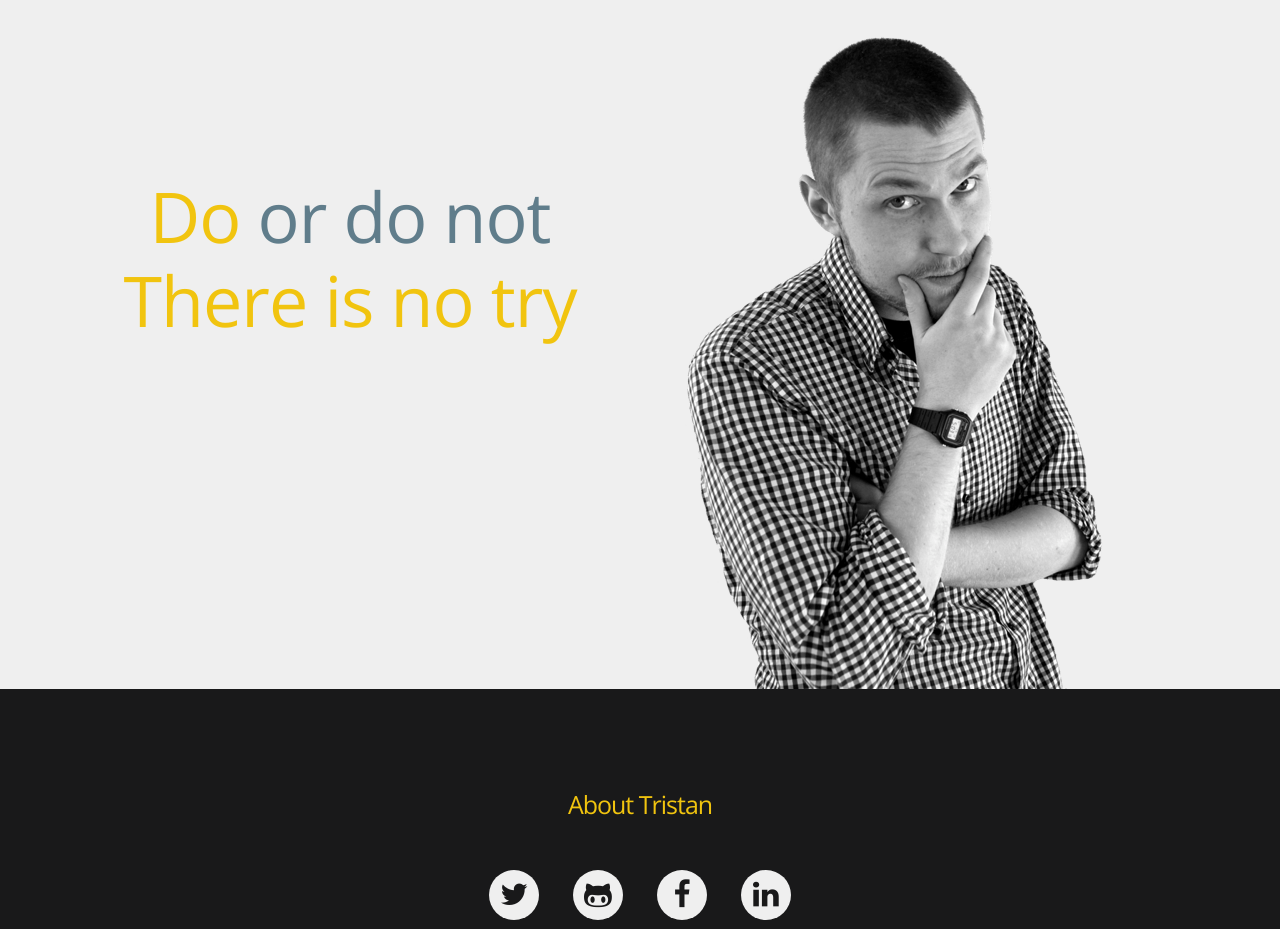
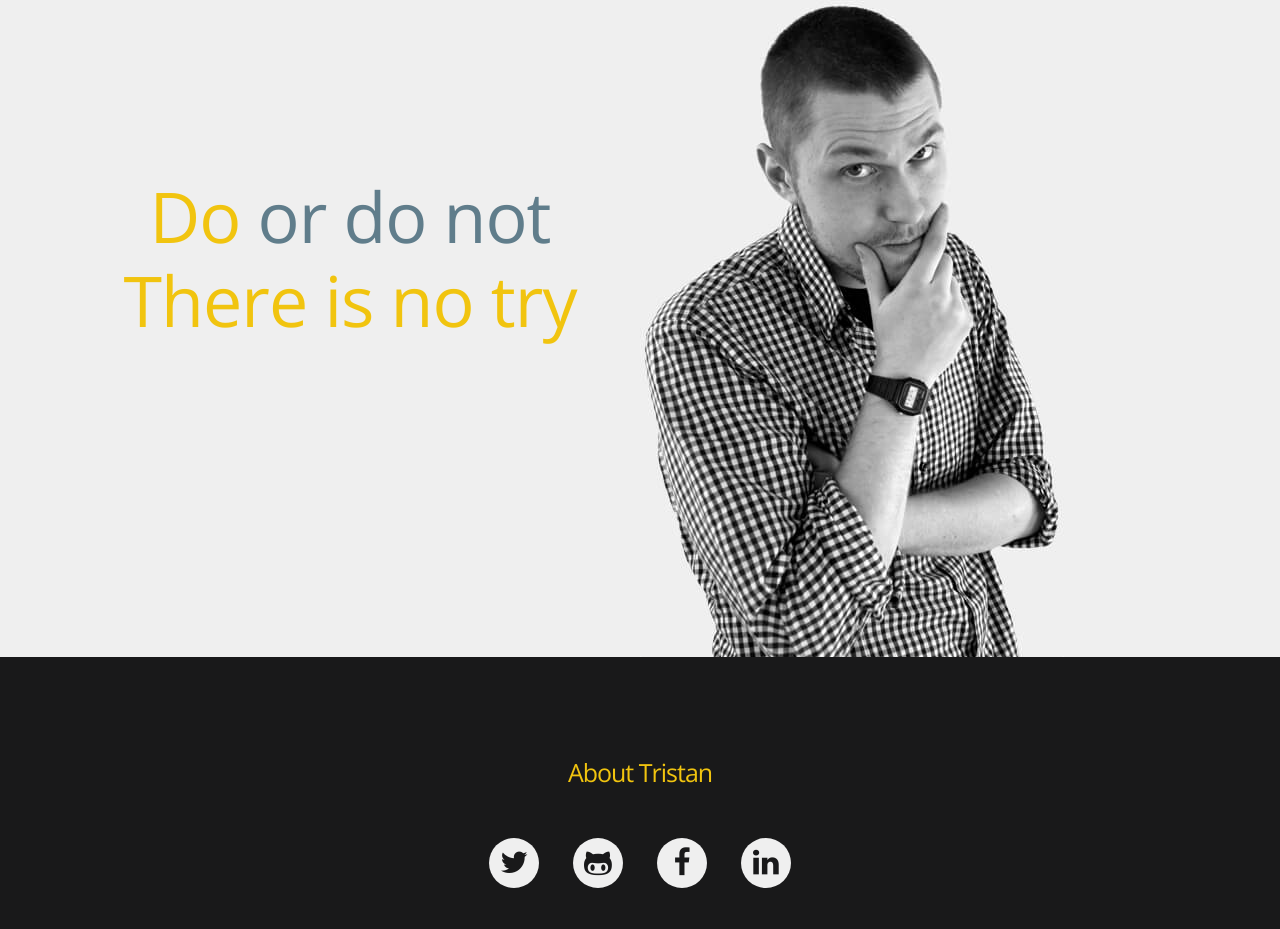
Before and after one commit to triss90405/tristanwhite.info, a PHP site: page / in a window 1280 px wide. Shown: the part 100-1029 px from the top of the page. Run offline with PHP 8.4, Linux system fonts and the light colour scheme; some libraries are stand-ins or nearby versions.

Commit message:
Minimized header image

```diff
--- a/parts/header.php
+++ b/parts/header.php
@@ -46,7 +46,7 @@
                     <h1 id="tagline"><span>Do</span> or do not <span>There is no try</span></h1>
                 </div>
                 <div class="col-xs-6">
-                    <img src="/img/tw_b-w.png" id="tristan" class="sceletus-img" alt="Tristan White">
+                    <img src="/img/tw_b-w.jpg" id="tristan" class="sceletus-img" alt="Tristan White">
                 </div>
             </div>
         </div>
```
Also changed, not shown: img/tw_b-w.jpg (added), img/tw_b-w.png (deleted).
